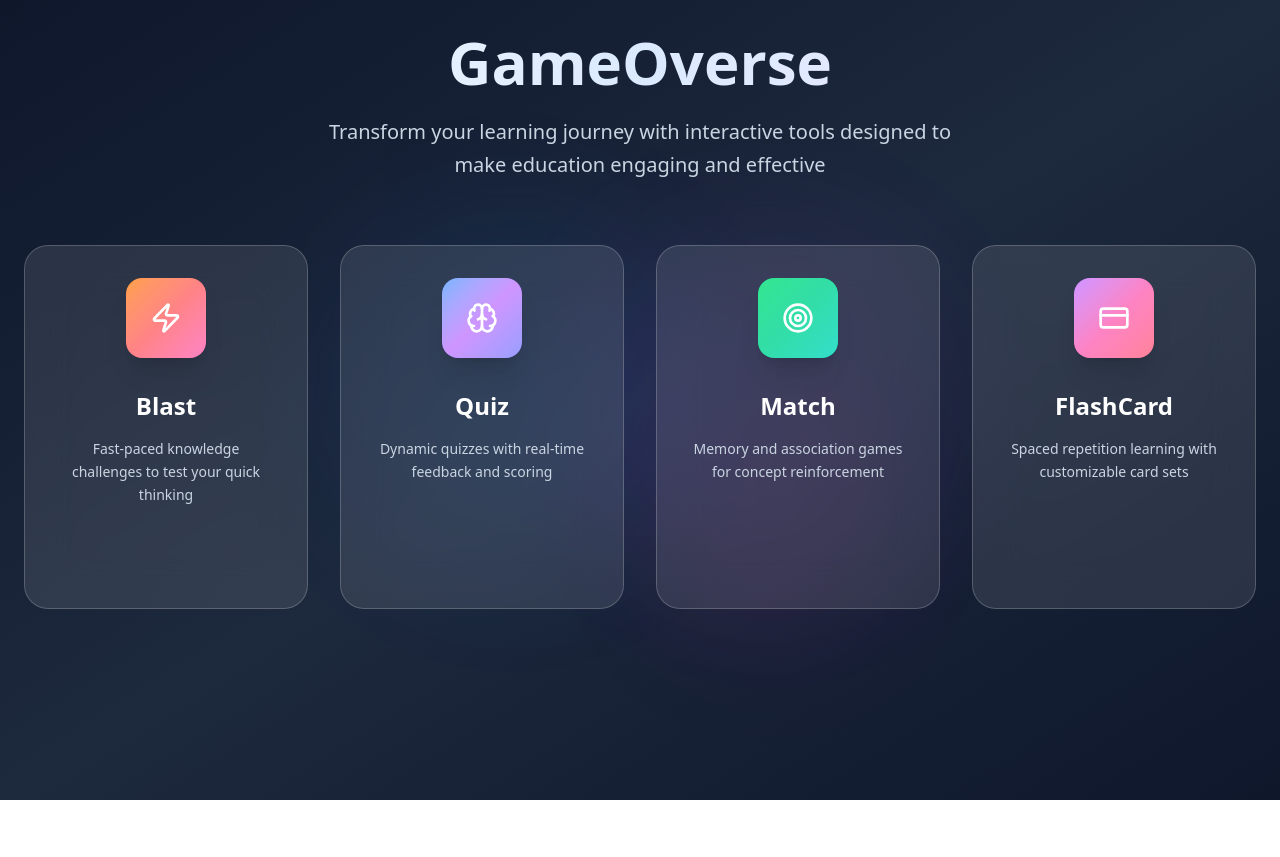
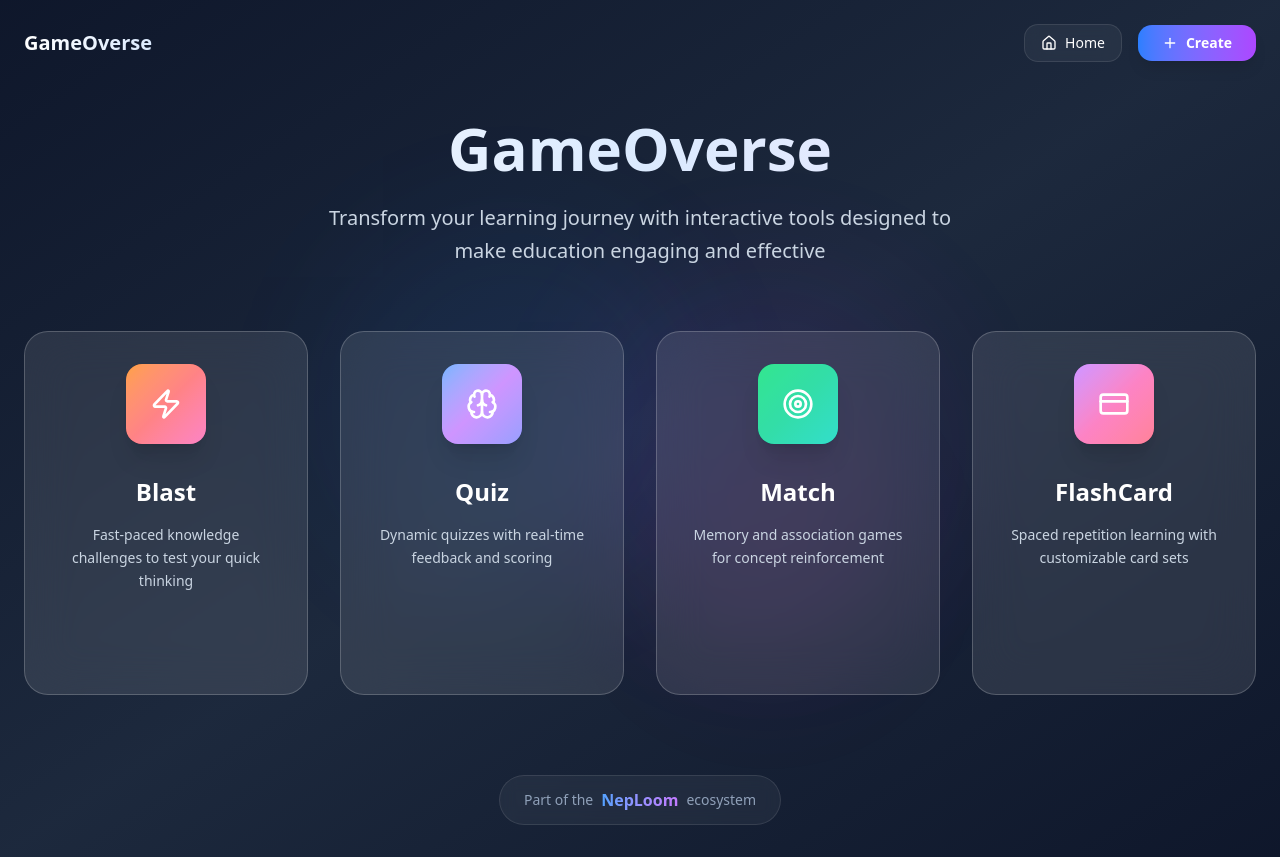
Before and after one commit to Echoinbyte/GameOverse, a Next.js app: page / in a window 1280 px wide. Before the commit the page ends 800 px from the top, so only its background shows below. Built offline with nearby package versions, Linux system fonts and the light colour scheme.

Commit message:
Add Navbar and Footer components to HomePage

```diff
--- a/src/app/page.tsx
+++ b/src/app/page.tsx
@@ -3,12 +3,16 @@ import {
   ArrowRight,
 } from "lucide-react";
 import { learningTools } from "@/config/constants/learning-tools";
+import Navbar from "@/components/Navbar";
+import Footer from "@/components/Footer";
 
 export default function HomePage() {
 
 
   return (
     <div className="min-h-screen bg-gradient-to-br from-slate-900 via-slate-800 to-slate-900 relative overflow-hidden">
+
+      <Navbar />
       <div className="absolute inset-0">
         <div className="absolute top-1/4 left-1/4 w-96 h-96 bg-blue-500/10 rounded-full blur-3xl animate-pulse"></div>
         <div className="absolute bottom-1/4 right-1/4 w-96 h-96 bg-purple-500/10 rounded-full blur-3xl animate-pulse delay-1000"></div>
@@ -65,6 +69,8 @@ export default function HomePage() {
             );
           })}
         </div>
+
+        <Footer />
       </div>
     </div>
   );
--- /dev/null
+++ b/src/components/Footer.tsx
@@ -0,0 +1,17 @@
+import React from 'react'
+
+function Footer() {
+  return (
+    <div className="text-center mt-20">
+      <div className="inline-flex items-center gap-2 py-3 px-6 rounded-full bg-white/5 backdrop-blur-sm border border-white/10">
+        <span className="text-slate-400 text-sm">Part of the</span>
+        <span className="font-bold bg-gradient-to-r from-blue-400 to-purple-400 bg-clip-text text-transparent">
+          NepLoom
+        </span>
+        <span className="text-slate-400 text-sm">ecosystem</span>
+      </div>
+    </div>
+  );
+}
+
+export default Footer
--- /dev/null
+++ b/src/components/Navbar.tsx
@@ -0,0 +1,41 @@
+import { Home, Plus } from "lucide-react";
+import Link from "next/link";
+import React from "react";
+
+function Navbar() {
+  return (
+    <>
+      <nav className="relative z-20 p-6">
+        <div className="container mx-auto">
+          <div className="flex items-center justify-between">
+            <div className="flex items-center gap-3">
+              <span className="text-xl font-bold bg-gradient-to-r from-white to-blue-100 bg-clip-text text-transparent">
+                GameOverse
+              </span>
+            </div>
+
+            <div className="flex items-center gap-4">
+              <Link
+                href="/"
+                className="flex items-center gap-2 px-4 py-2 rounded-xl bg-white/5 backdrop-blur-sm border border-white/10 hover:bg-white/10 hover:border-white/20 transition-all duration-300 text-white"
+              >
+                <Home className="w-4 h-4" />
+                <span className="text-sm font-medium">Home</span>
+              </Link>
+
+              <Link
+                href="/create"
+                className="flex items-center gap-2 px-6 py-2 rounded-xl bg-gradient-to-r from-blue-500 to-purple-500 hover:from-blue-600 hover:to-purple-600 transition-all duration-300 text-white shadow-lg hover:shadow-xl transform hover:scale-105"
+              >
+                <Plus className="w-4 h-4" />
+                <span className="text-sm font-semibold">Create</span>
+              </Link>
+            </div>
+          </div>
+        </div>
+      </nav>
+    </>
+  );
+}
+
+export default Navbar;
```
